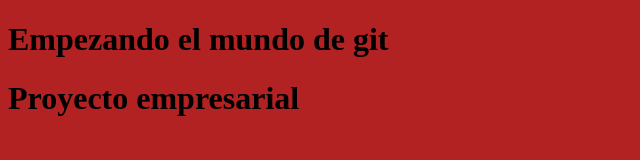
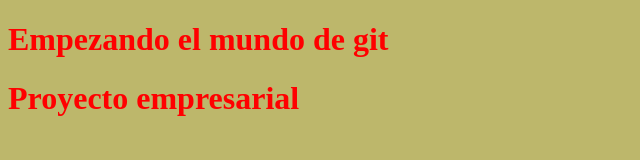
Before and after one commit to EnzoSandez1/CursoGit, a plain HTML site: page index.html in a window 1280 px wide. Shown: the whole page, without its empty margins (0-640 px from the left). Drawn offline with Linux system fonts and the light colour scheme.

Commit message:
colocando negrita y color

```diff
--- a/CSS/estilos.css
+++ b/CSS/estilos.css
@@ -1,3 +1,5 @@
 body{
-    background-color: firebrick;
+    background-color:darkkhaki;
+    font-weight:bold;
+    color:red;
 }
```
